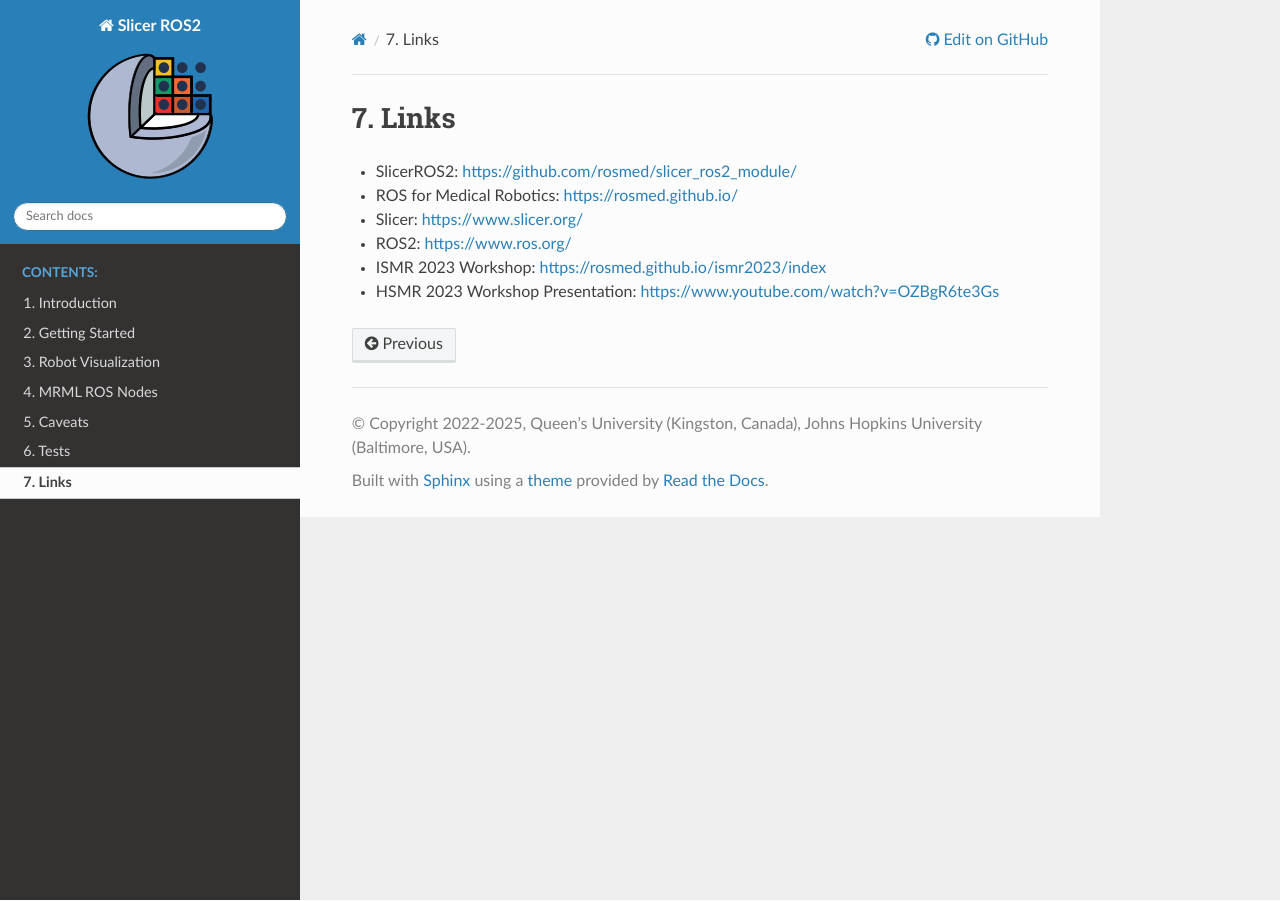
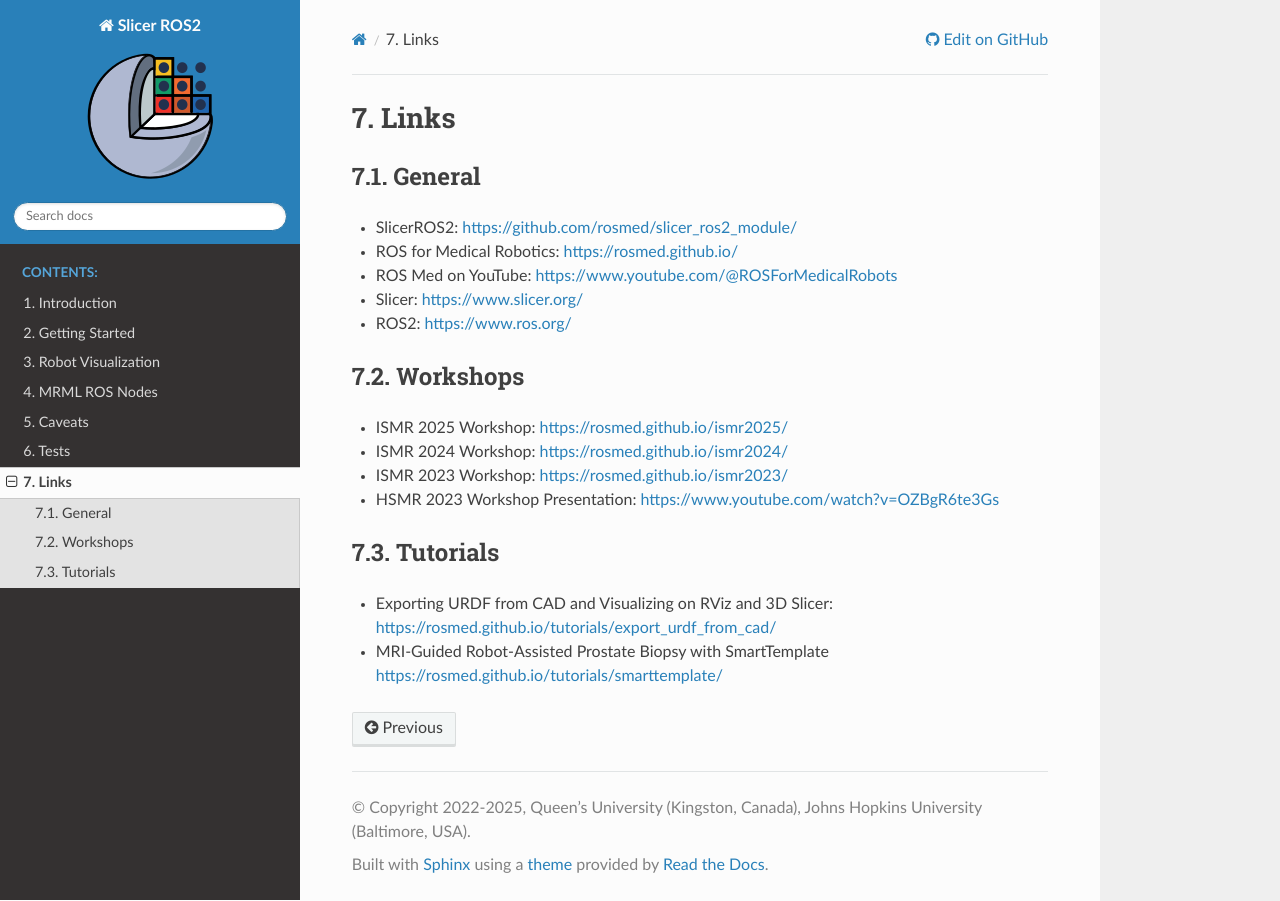
Before and after one commit to rosmed/slicer_ros2_module, a Sphinx documentation site: the page built from docs/pages/links.rst, in a window 1280 px wide. Built offline with Sphinx 7.4.7 and the Read the Docs theme 3.1.0, drawn with Linux system fonts in a browser that asks for light colours.

Commit message:
Minor documentation updates

```diff
--- a/docs/pages/features.rst
+++ b/docs/pages/features.rst
@@ -41,8 +41,9 @@
 The initial core developers are:
 
 * Laura Connolly, EE PhD student at Queens University, Kingston, Ontario, Canada
-* Aravind S. Kumar, CS Masters student at Johns Hopkins University, Baltimore, Maryland, USA
+* Aravind S. Kumar, CS Master's student at Johns Hopkins University, Baltimore, Maryland, USA
 * Anton Deguet, Associate Research Engineer at Johns Hopkins University, Baltimore, Maryland, USA
+* Kaito Hara-Lee, Master's student at Queens University, Kingston, Ontario, Canada
 
 This project is supported by:
 
--- a/docs/pages/links.rst
+++ b/docs/pages/links.rst
@@ -2,9 +2,24 @@
 Links
 """""
 
+General
+=======
+
 * SlicerROS2: https://github.com/rosmed/slicer_ros2_module/
 * ROS for Medical Robotics: https://rosmed.github.io/
+* ROS Med on YouTube: https://www.youtube.com/@ROSForMedicalRobots
 * Slicer: https://www.slicer.org/
 * ROS2: https://www.ros.org/
-* ISMR 2023 Workshop: https://rosmed.github.io/ismr2023/index
+
+Workshops
+=========
+* ISMR 2025 Workshop: https://rosmed.github.io/ismr2025/
+* ISMR 2024 Workshop: https://rosmed.github.io/ismr2024/
+* ISMR 2023 Workshop: https://rosmed.github.io/ismr2023/
 * HSMR 2023 Workshop Presentation: https://www.youtube.com/watch?v=OZBgR6te3Gs
+
+Tutorials
+=========
+
+* Exporting URDF from CAD and Visualizing on RViz and 3D Slicer: https://rosmed.github.io/tutorials/export_urdf_from_cad/
+* MRI-Guided Robot-Assisted Prostate Biopsy with SmartTemplate https://rosmed.github.io/tutorials/smarttemplate/
```
